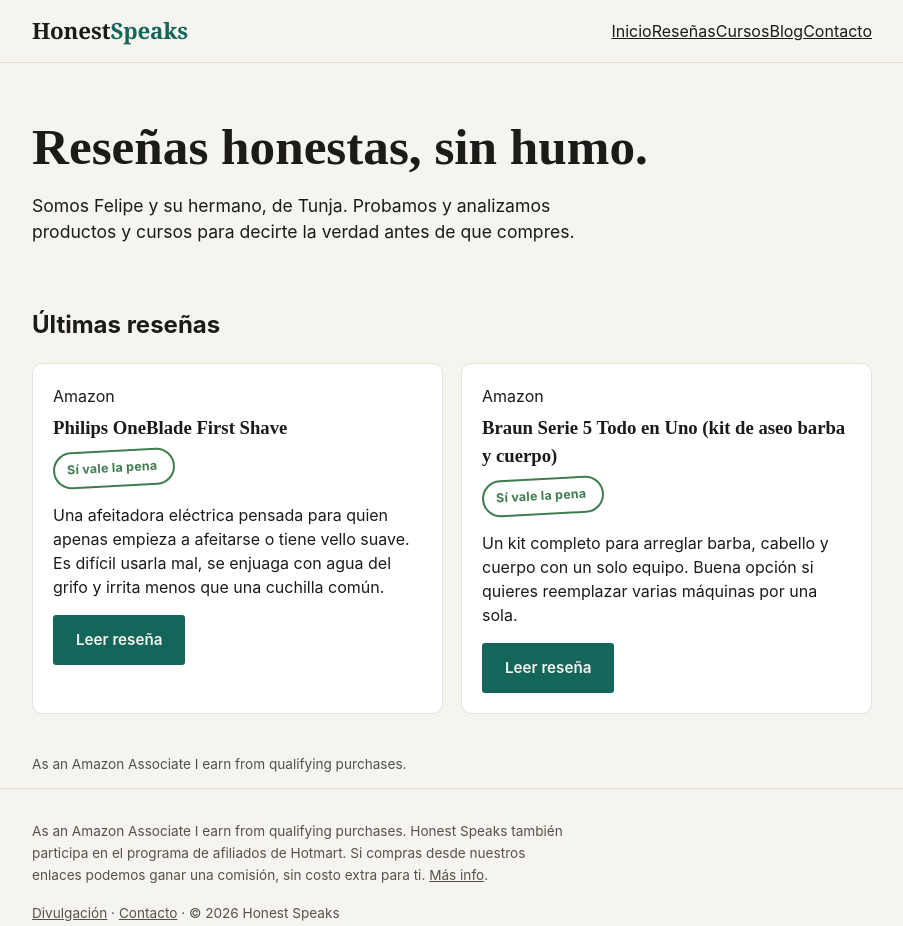
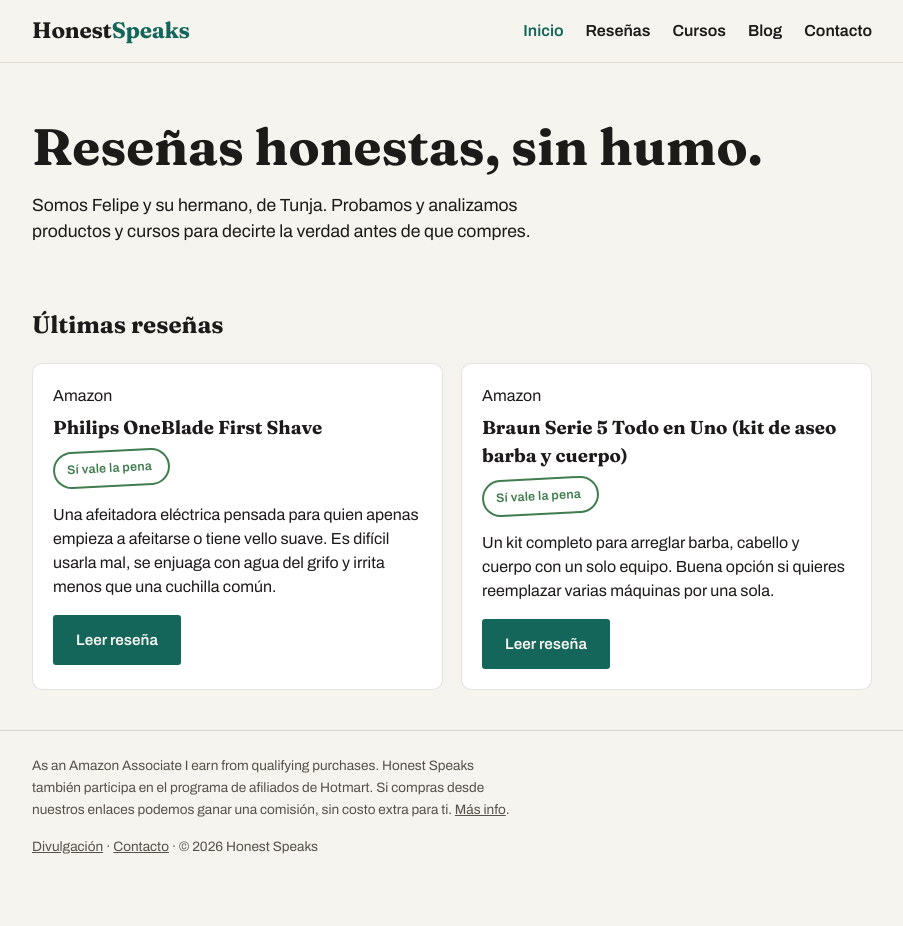
Before and after one commit to honestspeacks/honestspeaks, a plain HTML site: page index.html in a window 1280 px wide. Shown: the whole page, without its empty margins (188-1091 px from the left). After the commit the page ends 895 px from the top, so only its background shows below. Drawn offline with Linux system fonts and the light colour scheme.

Commit message:
Add files via upload

```diff
--- a/index.html
+++ b/index.html
@@ -5,8 +5,17 @@
 <meta name="viewport" content="width=device-width, initial-scale=1.0">
 <title>Honest Speaks | Reseñas honestas</title>
 <meta name="description" content="Reseñas honestas de productos y cursos, hechas en Tunja, Colombia.">
+<link rel="preconnect" href="https://fonts.googleapis.com"><link href="https://fonts.googleapis.com/css2?family=Archivo:wght@400;600&family=Fraunces:wght@600;700&display=swap" rel="stylesheet">
 <link rel="stylesheet" href="style.css">
 <style>
+body{font-family:'Archivo',sans-serif}
+h1,h2,h3,.logo{font-family:'Fraunces',serif}
+.logo{font-size:1.4rem;font-weight:700;text-decoration:none;color:#1C1B19}
+.logo span{color:#14665A}
+nav{display:flex;gap:22px;flex-wrap:wrap}
+nav a{text-decoration:none;color:#1C1B19;font-weight:600}
+nav a.active,nav a:hover{color:#14665A}
+.site-footer{border-top:1px solid rgba(28,27,25,.15);margin-top:40px;padding:24px 0;font-size:.85rem}
 .wrap-x{max-width:880px;margin:0 auto;padding:0 20px}
 .hero-x{padding:56px 0 24px}
 .hero-x h1{font-family:'Fraunces',serif;font-size:clamp(2rem,6vw,3.2rem);line-height:1.1;margin:0 0 14px}
@@ -25,7 +34,6 @@
 <section class="hero-x"><h1>Reseñas honestas, sin humo.</h1><p>Somos Felipe y su hermano, de Tunja. Probamos y analizamos productos y cursos para decirte la verdad antes de que compres.</p></section>
 <h2>Últimas reseñas</h2>
 <div class="grid-x"><div class="card-x"><span class="platform">Amazon</span><h3>Philips OneBlade First Shave</h3><span class="stamp">Sí vale la pena</span><p>Una afeitadora eléctrica pensada para quien apenas empieza a afeitarse o tiene vello suave. Es difícil usarla mal, se enjuaga con agua del grifo y irrita menos que una cuchilla común.</p><a class="btn btn-primary" href="resenas.html#oneblade">Leer reseña</a></div><div class="card-x"><span class="platform">Amazon</span><h3>Braun Serie 5 Todo en Uno (kit de aseo barba y cuerpo)</h3><span class="stamp">Sí vale la pena</span><p>Un kit completo para arreglar barba, cabello y cuerpo con un solo equipo. Buena opción si quieres reemplazar varias máquinas por una sola.</p><a class="btn btn-primary" href="resenas.html#braun5">Leer reseña</a></div></div>
-<p class="note-x">As an Amazon Associate I earn from qualifying purchases.</p>
 </main>
 <footer class="site-footer"><div class="wrap-x">
 <p class="disclosure">As an Amazon Associate I earn from qualifying purchases. Honest Speaks también participa en el programa de afiliados de Hotmart. Si compras desde nuestros enlaces podemos ganar una comisión, sin costo extra para ti. <a href="divulgacion.html">Más info</a>.</p>
```
Also changed, not shown: divulgacion.html (+9 -0 lines), resenas.html (+9 -0 lines).
